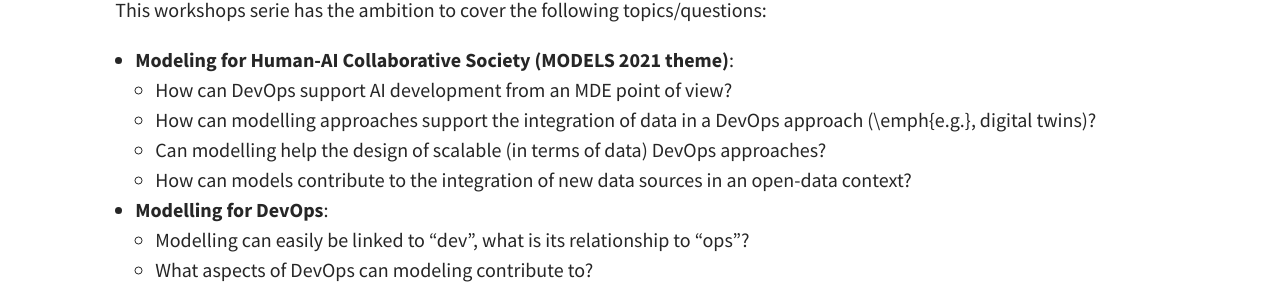
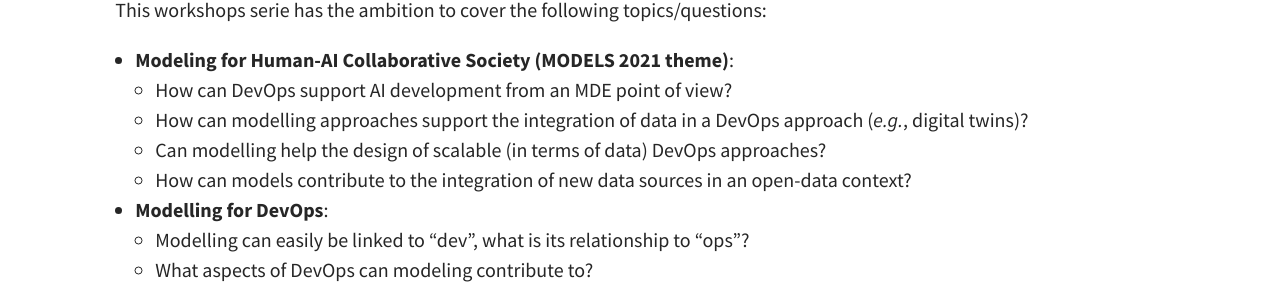
Before and after one commit to ace-design/devops-at-models, a Jekyll site: the page built from pages/about.md, in a window 1280 px wide. Shown: the part 934-1224 px from the top of the page. Built offline with Jekyll 4.4.1, drawn with Linux system fonts in a browser that asks for light colours.

Commit message:
fix typo in the about page

```diff
--- a/pages/about.md
+++ b/pages/about.md
@@ -18,7 +18,7 @@ This workshops serie has the ambition to cover the following topics/questions:
 
   * **Modeling for Human-AI Collaborative Society (MODELS 2021 theme)**:
     - How can DevOps support AI development from an MDE point of view?
-    - How can modelling approaches support the integration of data in a DevOps approach (\emph{e.g.}, digital twins)?
+    - How can modelling approaches support the integration of data in a DevOps approach (_e.g._, digital twins)?
     - Can modelling help the design of scalable (in terms of data) DevOps approaches?
     - How can models contribute to the integration of new data sources in an open-data context?
   * **Modelling for DevOps**:
```
